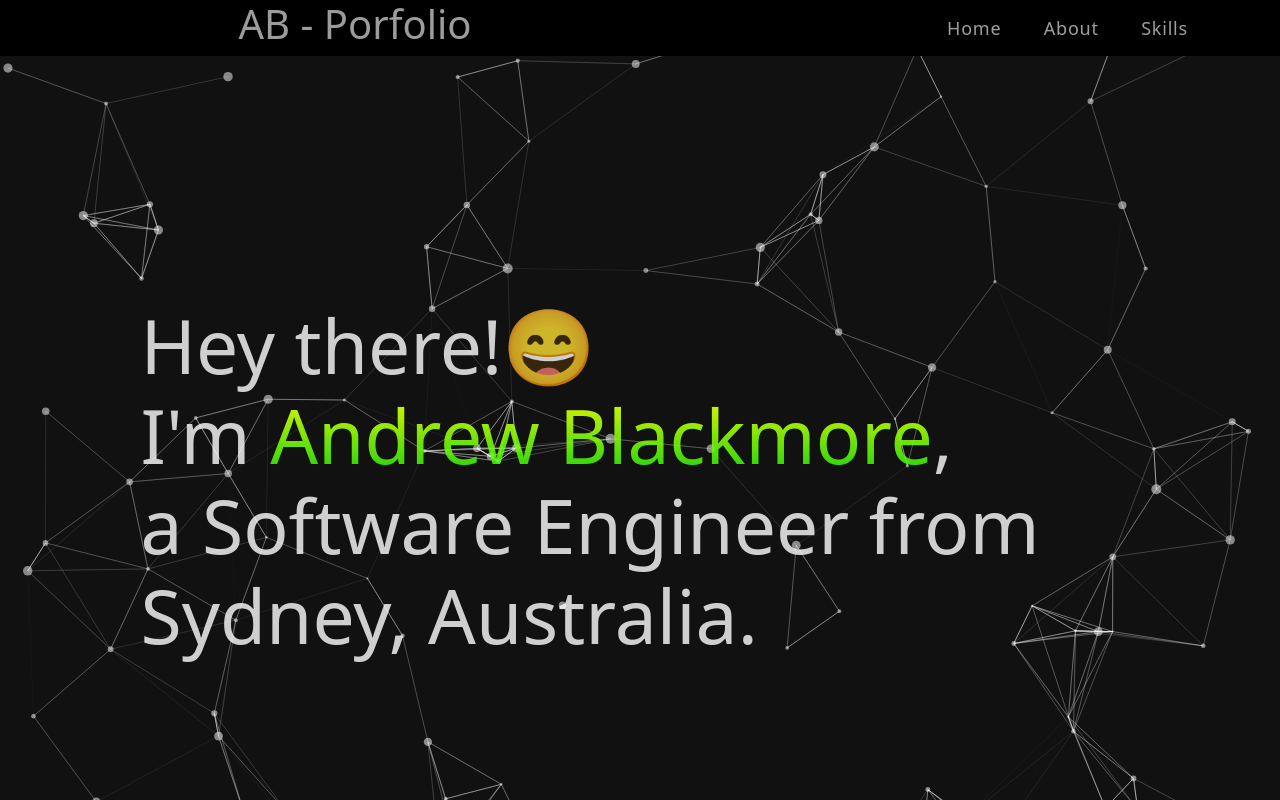
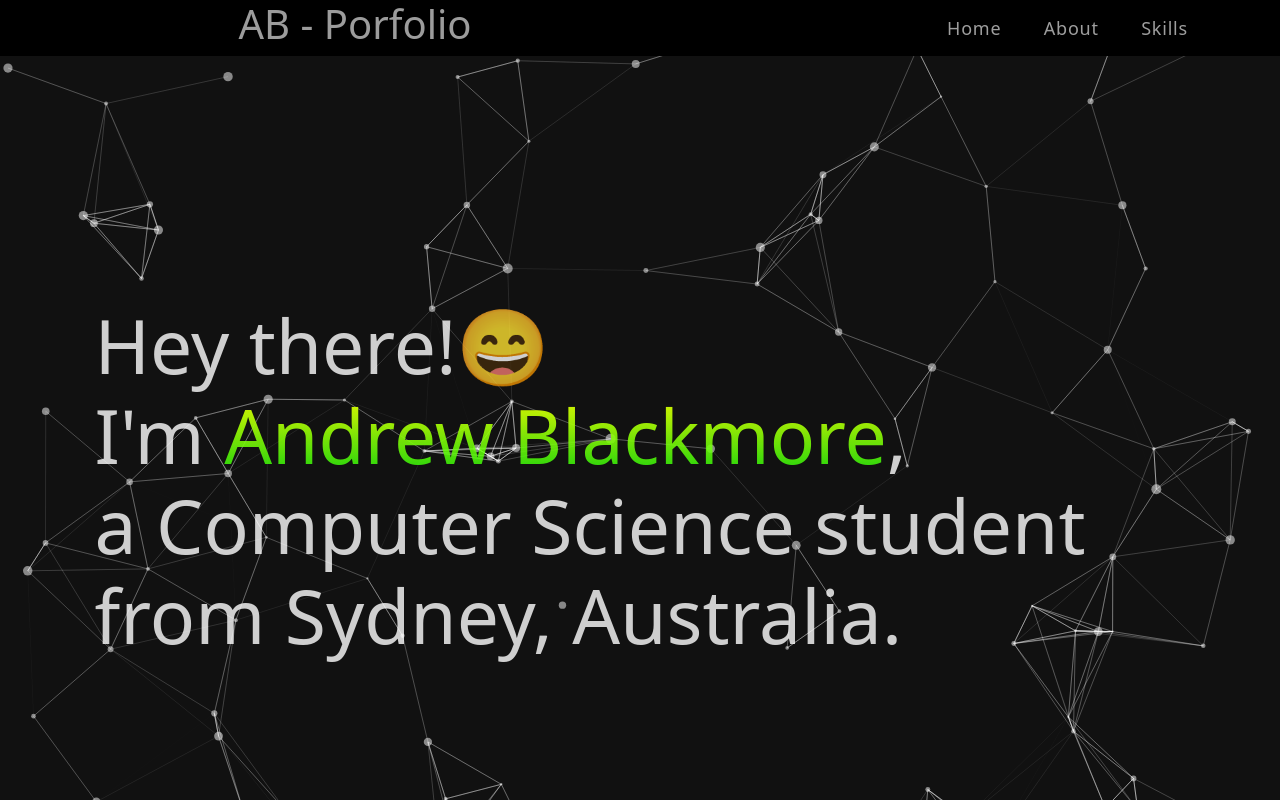
Before and after one commit to andrewblackmore26/my-app, a React (Create React App) app: page / in a window 1280 px wide. Shown: the top 800 px of the page. Built offline with nearby package versions, Linux system fonts and the light colour scheme.

Commit message:
changed SE to CS student

```diff
--- a/src/components/Home.js
+++ b/src/components/Home.js
@@ -10,7 +10,7 @@ function Home() {
       <p>
       I am passionate about creating value with software, whether it be for business or entertainment<br></br>
       New projects that I embark on and complete will be uploaded/linked here <br></br>
-      Currently I am a student at UNSW, graduating in the year 2024 <br></br>
+      Currently I am a penultimate student at UNSW, graduating in the year 2024 <br></br>
       Outside of software engineering, I enjoy sport and have been going to the gym for over a year <br></br>
       I have a wide range of experiences, ranging from entrepreneur, content creator and programmer<br></br>
       And I hope to share those experiences with you guys!<br></br>
--- a/src/components/Particle.jsx
+++ b/src/components/Particle.jsx
@@ -110,8 +110,8 @@ function Particle() {
       <div className="maintext">
         <h1>Hey there!😄<br />
         I'm <span className="teal">Andrew Blackmore</span>, <br />
-        a Software Engineer from <br />
-        Sydney, Australia.</h1>
+        a Computer Science student <br />
+        from Sydney, Australia.</h1>
       </div>
     </div>
   )
```
